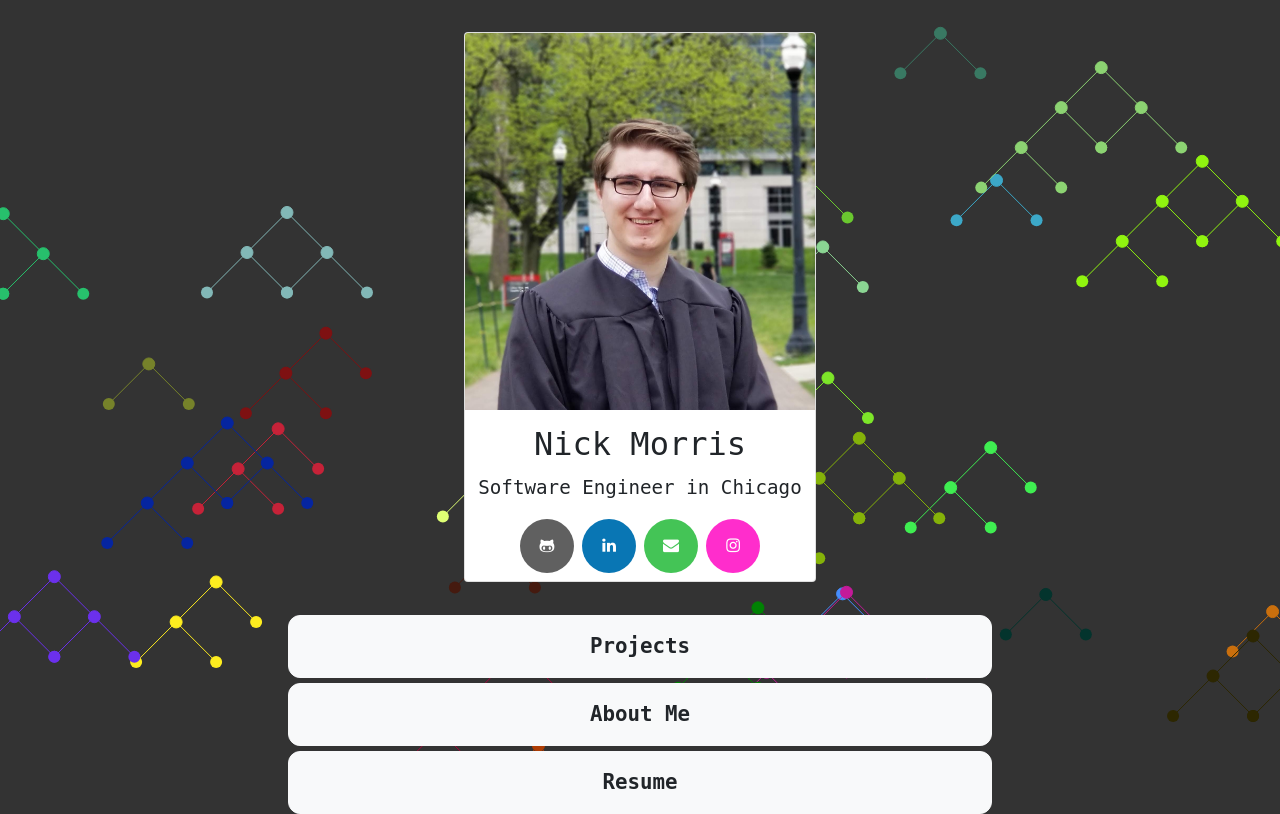
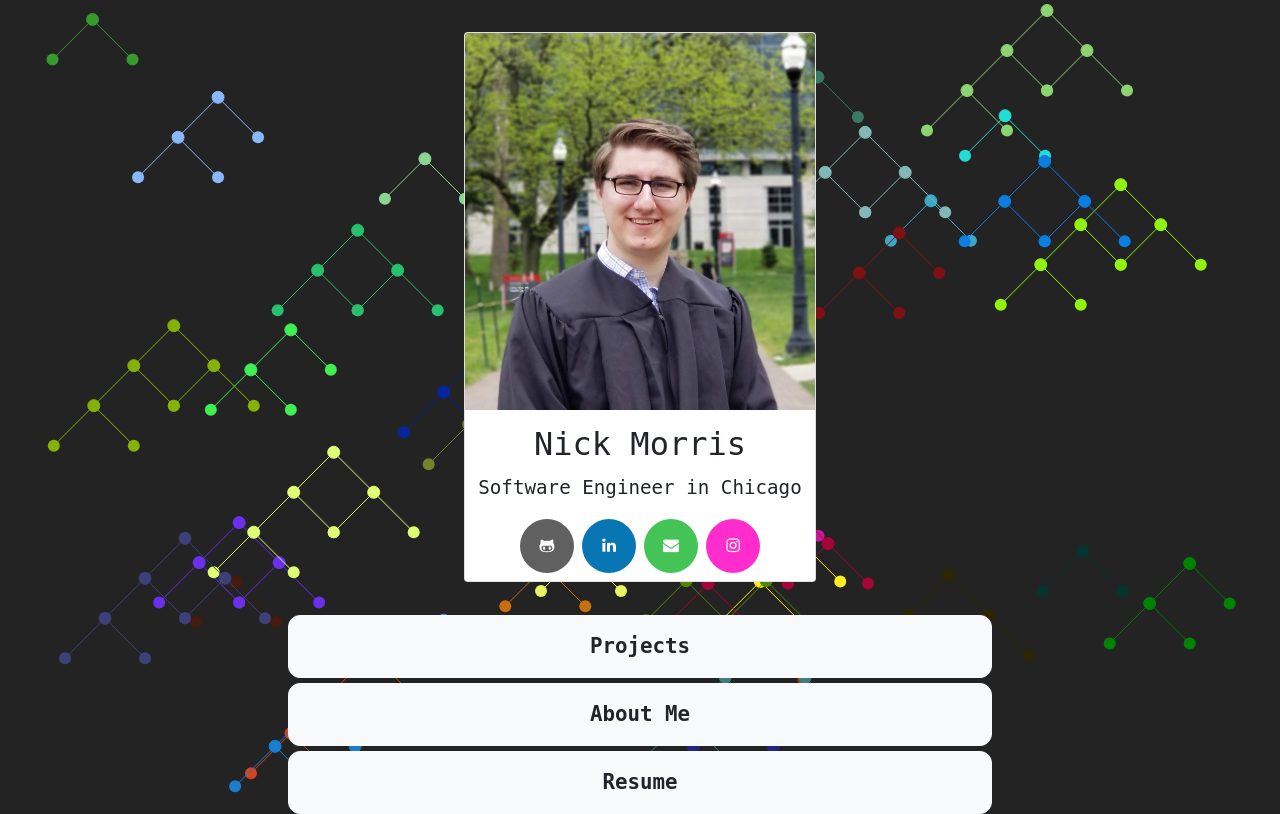
Before and after one commit to nickmorris991/My-Website, a Flask app: page / in a window 1280 px wide. Run offline with Flask 2, Linux system fonts and the light colour scheme; lists and menus that the app fills with data are empty; some libraries are stand-ins or nearby versions; some web fonts are replaced.

Commit message:
fixed tree spawn loc to prevent overflow. Bounce off bottom nodes fixed. Glitch in movement fixed.

```diff
--- a/static/css/index.css
+++ b/static/css/index.css
@@ -4,7 +4,7 @@ html, body {
     font-family: 'DM Mono', monospace;
 }
 body {
-    background-color: rgb(51, 51, 51);
+    background-color: rgb(35,35,35);
 }
 .container {
     resize: both;
--- a/static/css/projects.css
+++ b/static/css/projects.css
@@ -1,5 +1,5 @@
 body {
-    background-color: rgb(51, 51, 51);
+    background-color: rgb(35,35,35);
     font-family: 'DM Mono', monospace;
 }
 .center {
--- a/static/js/index/background.animation.js
+++ b/static/js/index/background.animation.js
@@ -1,25 +1,30 @@
-// *** constants/globals ***
-const canvas = document.getElementById("anim-canvas");
-canvas.width = window.innerWidth;
-canvas.height = window.innerHeight;
-const ctx = canvas.getContext('2d');
+const CANVAS = document.getElementById("anim-canvas");
+CANVAS.width = window.innerWidth;
+CANVAS.height = window.innerHeight;
+const CTX = CANVAS.getContext('2d');
 
-
-let binaryTreeArray;     // each binary tree representation in this array.
-const nodeSize = 6;      // size of each node on a tree
-const numOfTrees = 30;   // number of trees to animate
+let binaryTreeArray;    // each binary tree goes in this array.
+const NODESIZE = 6;     // size of each node on a tree
+const NUMOFTREES = 40;  // number of trees to animate
 
 
 function createTrees() {
     binaryTreeArray = [];
-    for (let i=0; i < numOfTrees; i++) {
+    for (let i=0; i < NUMOFTREES; i++) {
+        // style settings
         let color = getRandomColor();
-        let size = Math.random() * 4;
-        let x = Math.random() * (innerWidth - size * 2);
-        let y = Math.random() * (innerHeight - size * 2);
-        let dir = getTreeDirection(i);
-        let xDirection = dir.x;
-        let yDirection = dir.y;
+        let size = Math.floor(Math.random() * 4) + 1;
+        // location avoiding screen overflow
+        let rand1 = Math.random();
+        let rand2 = Math.random();
+        if (rand1 < 0.1) rand1 = rand1 + 0.1;
+        if (rand2 < 0.1) rand2 = rand2 + 0.1;
+        let x = (rand1 * (innerWidth - 125));
+        let y = (rand2 * (innerHeight - 125));
+        // speed and tree creation
+        let vel = getTreeVelocity(i);
+        let xDirection = vel.x;
+        let yDirection = vel.y;
         binaryTreeArray.push(new Tree(x, y, xDirection, yDirection, size, color));
     }
 }
@@ -27,7 +32,7 @@ function createTrees() {
 
 function animate() {
     requestAnimationFrame(animate);
-    ctx.clearRect(0,0, innerWidth, innerHeight);
+    CTX.clearRect(0,0, innerWidth, innerHeight);
 
     for (let i=0; i < binaryTreeArray.length; i++) {
         binaryTreeArray[i].update();
@@ -37,8 +42,8 @@ function animate() {
 
 window.addEventListener('resize',
     function() {
-        canvas.width = innerWidth;
-        canvas.height = innerHeight;
+        CANVAS.width = innerWidth;
+        CANVAS.height = innerHeight;
         createTrees();
     }
 )
--- a/static/js/index/background.helpers.js
+++ b/static/js/index/background.helpers.js
@@ -13,54 +13,46 @@ function drawTree(nodeCoords) {
 
 
 function connectNodes(currentRoot, leftChild, rightChild) {
-    ctx.beginPath();
+    CTX.beginPath();
     // draw node
-    ctx.arc(currentRoot[0], currentRoot[1], nodeSize, 0, Math.PI * 2, false);
+    CTX.arc(currentRoot[0], currentRoot[1], NODESIZE, 0, Math.PI * 2, false);
 
     // connect with children if they exist
     if(leftChild != undefined) {
-        ctx.moveTo(currentRoot[0], currentRoot[1]);
-        ctx.lineTo(leftChild[0], leftChild[1]);
+        CTX.moveTo(currentRoot[0], currentRoot[1]);
+        CTX.lineTo(leftChild[0], leftChild[1]);
         if (rightChild != undefined) {
-            ctx.moveTo(currentRoot[0], currentRoot[1]);
-            ctx.lineTo(rightChild[0], rightChild[1]);
+            CTX.moveTo(currentRoot[0], currentRoot[1]);
+            CTX.lineTo(rightChild[0], rightChild[1]);
         }
-        ctx.stroke();
+        CTX.stroke();
     }
-    ctx.fill();
+    CTX.fill();
 }
 
 
 function getTreeNodeCoordinates(size, root) {
-    var coords = [];         // complete list of coordinates in the tree
-    var nextRowCoords = [];  // tracks the coordinates of the next row
-    var rowNumber = 1;       // tracks the current row number
+    var coords = [];
+    coords.push(root);
 
-    coords.push(root);
     for (var i=0; i < size; i+=1) {
         // get child coordinates of the current node
         var childNodes = calculateChildNodePos(coords[i]);
 
         // add them to our collection of nodes for the next row
-        nextRowCoords.push(childNodes.left);
-        nextRowCoords.push(childNodes.right);
+        coords.push(childNodes.left);
+        coords.push(childNodes.right);
+    }
 
-        // check if we've reached the complete 'size' or the end of a row
-        if ((coords.length + nextRowCoords.length >= size) || (nextRowCoords.length == Math.pow(2, rowNumber))) {
-            rowNumber += 1;
-            coords = coords.concat(nextRowCoords);
-            nextRowCoords = [];
-        }
-    }
     return coords;
 }
 
 
 function calculateChildNodePos(node) {
-    let offset = 40;
+    let nodeOffset = 40;
     return {
-        left: [node[0] - offset, node[1] + offset],
-        right: [node[0] + offset, node[1] + offset]
+        left: [node[0] - nodeOffset, node[1] + nodeOffset],
+        right: [node[0] + nodeOffset, node[1] + nodeOffset]
     };
 }
 
@@ -75,37 +67,29 @@ function getRandomColor() {
 }
 
 
-function getTreeDirection(alt) {
+function getTreeVelocity(alt) {
     speed = 0.8;
     direction = {
         x: 0,
         y: 0
     };
-    switch(alt % 6) {
+    switch(alt % 4) {
         case 0:
-            direction.x = 0;
+            direction.x = speed;
             direction.y = speed;
             break;
         case 1:
-            direction.x = 0;
+            direction.x = speed;
             direction.y = -speed;
             break;
         case 2:
-            direction.x = speed;
+            direction.x = -speed;
             direction.y = speed;
             break;
         case 3:
             direction.x = -speed;
             direction.y = -speed;
             break;
-        case 4:
-            direction.x = -speed;
-            direction.y = speed;
-            break;
-        case 5:
-            direction.x = speed;
-            direction.y = -speed;
-            break;
     }
     return direction;
 }
--- a/static/js/index/background.tree.js
+++ b/static/js/index/background.tree.js
@@ -1,6 +1,7 @@
 function Tree(x, y, xDirection, yDirection, size, color) {
     this.x = x;                     // root node x pos
     this.y = y;                     // root node y pos
+    this.childrenCoords = [];       // collection of x, y pos of children nodes
     this.xDirection = xDirection;   // init x direction
     this.yDirection = yDirection;   // init y direction
     this.size = size;               // number of nodes on a tree
@@ -10,11 +11,14 @@ function Tree(x, y, xDirection, yDirection, size, color) {
 
 Tree.prototype.draw = function() {
     // style settings
-    ctx.fillStyle = this.color;
-    ctx.strokeStyle = this.color;
+    CTX.fillStyle = this.color;
+    CTX.strokeStyle = this.color;
 
     // calculate the trees coordinates
     var nodeCoords = getTreeNodeCoordinates(this.size, [this.x, this.y]);
+
+    // add them to our collection of child nodes
+    Array.prototype.push.apply(this.childrenCoords, nodeCoords);
 
     // finish drawing
     drawTree(nodeCoords);
@@ -23,15 +27,20 @@ Tree.prototype.draw = function() {
 
 Tree.prototype.update = function() {
     // correct off canvas animations (bounce off the screen effect)
-    if (this.x > canvas.width || this.x < 0) {
-        this.xDirection = -this.xDirection;
-    }
-    if (this.y > canvas.height || this.y < 0) {
-        this.yDirection = -this.yDirection;
+    for(let i=0; i < this.childrenCoords.length; i++) {
+        if (this.childrenCoords[i][1] > CANVAS.height || this.childrenCoords[i][1] < 0) {
+            this.yDirection = -this.yDirection;
+            break;
+        }
+        if (this.childrenCoords[i][0] > CANVAS.width || this.childrenCoords[i][0] < 0) {
+            this.xDirection = -this.xDirection;
+            break;
+        }
     }
 
     // update pos & draw
     this.x += this.xDirection;
     this.y += this.yDirection;
+    this.childrenCoords = [];
     this.draw();
 }
```
